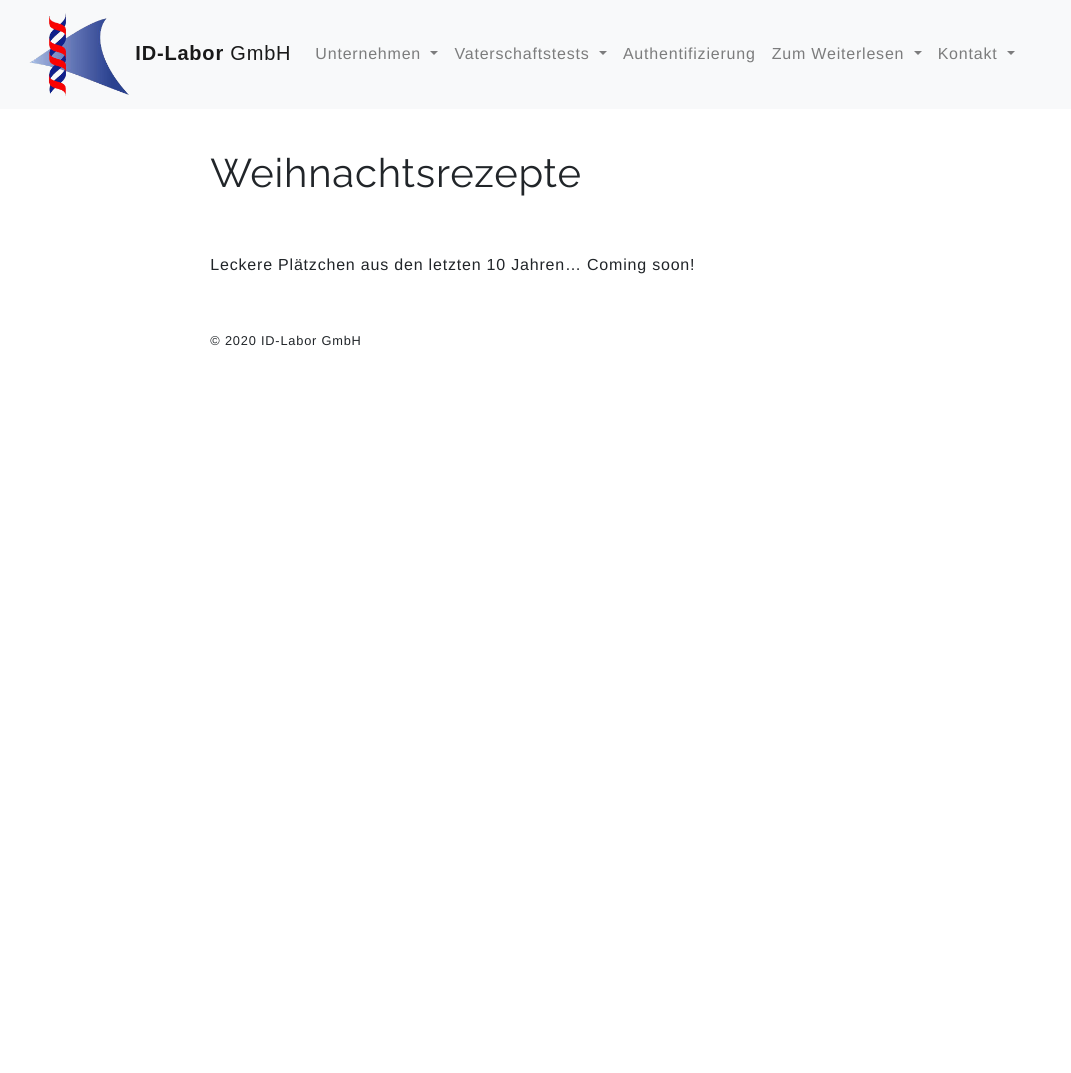
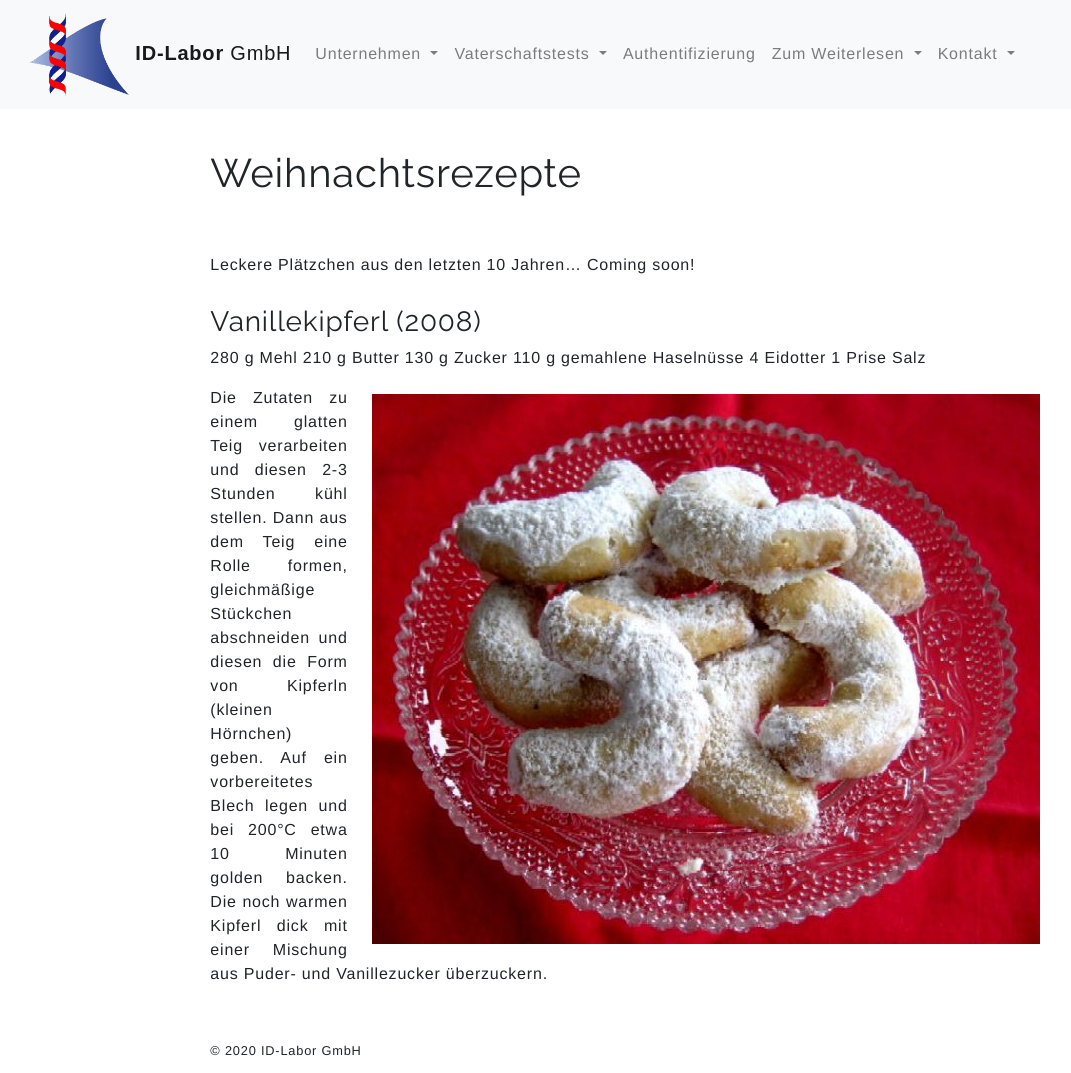
Before and after one commit to id-labor/id-labor.github.io, a Jekyll site: the page built from rezepte.markdown, in a window 1280 px wide. Shown: the whole page, without its empty margins (3-1074 px from the left). Built offline with Jekyll 4.4.1, drawn with Linux system fonts in a browser that asks for light colours; before the commit the page ends 900 px from its top, so only the background shows below that.

Commit message:
Vanillekipferl

```diff
--- a/rezepte.markdown
+++ b/rezepte.markdown
@@ -6,3 +6,15 @@ headtitle: Weihnachtsrezepte
 ---
 
 Leckere Plätzchen aus den letzten 10 Jahren... Coming soon!
+
+### Vanillekipferl (2008)
+280 g Mehl
+210 g Butter
+130 g Zucker
+110 g gemahlene Haselnüsse
+4 Eidotter
+1 Prise Salz
+
+<img src="/assets/vanillekipferl.jpg" align="right">
+
+Die Zutaten zu einem glatten Teig verarbeiten und diesen 2-3 Stunden kühl stellen. Dann aus dem Teig eine Rolle formen, gleichmäßige Stückchen abschneiden und diesen die Form von Kipferln (kleinen Hörnchen) geben. Auf ein vorbereitetes Blech legen und bei 200°C etwa 10 Minuten golden backen. Die noch warmen Kipferl dick mit einer Mischung aus Puder- und Vanillezucker überzuckern.
```
Also changed, not shown: assets/vanillekipferl.jpg (added).
